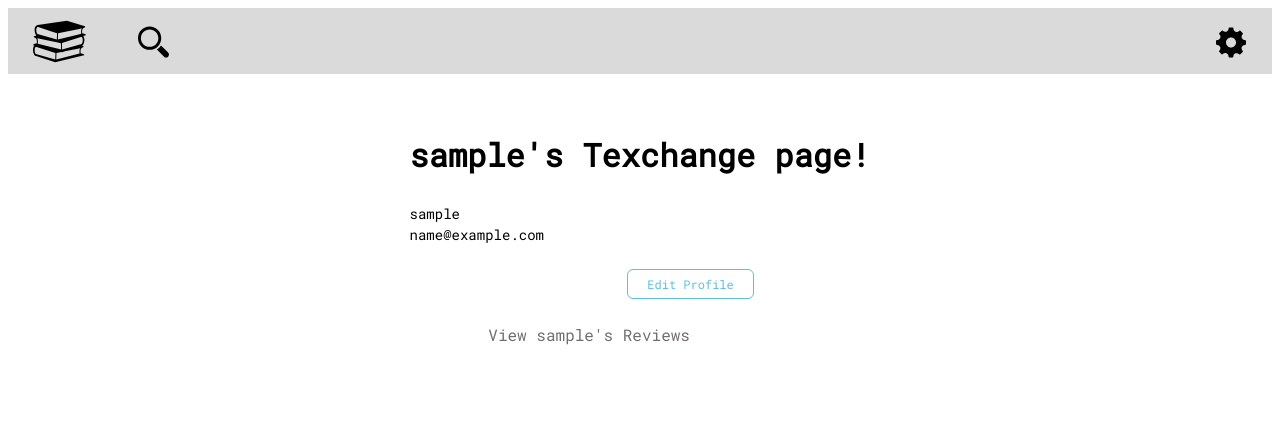
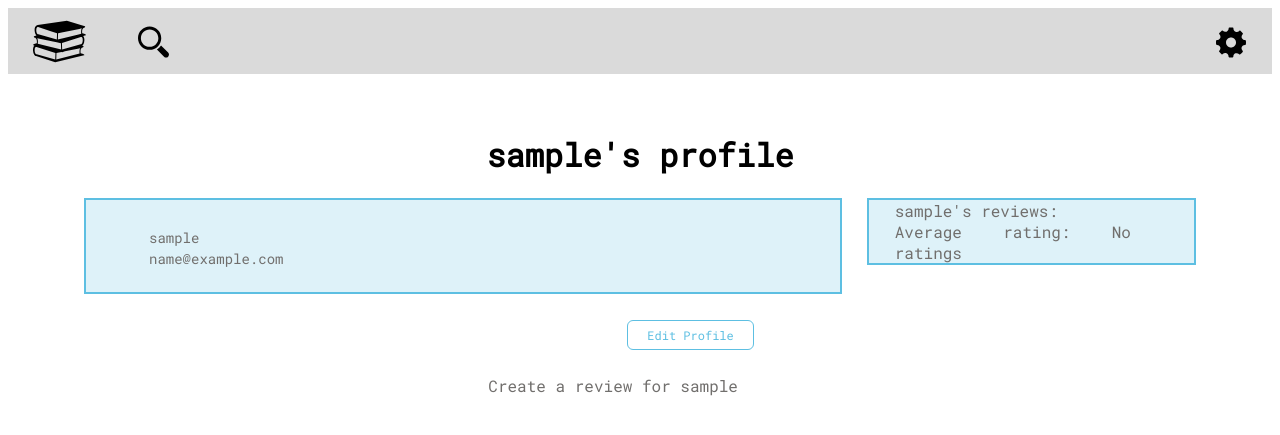
Before and after one commit to sabsterette/texchange, a Flask app: a page that uses flaskblog/templates/profile.html in a window 1280 px wide. Shown: the top 435 px of the page. Run offline with Flask 2, Linux system fonts and the light colour scheme; the visitor is signed in with stand-in values (Sample User, id 1); data comes from the database, SQL or seed files in the repository; data that the repository does not hold is empty.

Commit message:
reviews are now displayed on profile

```diff
--- a/flaskblog/forms.py
+++ b/flaskblog/forms.py
@@ -43,7 +43,7 @@ class CreateForm (FlaskForm):
     title = StringField('Title', validators=[DataRequired()])
     edition = StringField('Edition')
     authors = StringField('Authors', validators=[DataRequired()])
-    price = DecimalField('Price', places=3, validators=[DataRequired()])
+    price = DecimalField('Price', places=2, validators=[DataRequired()])
     course = StringField('Class Name', validators=[DataRequired()])
     quality = SelectField('Quality', choices=[('Brand New', 'Brand New'), ('Lightly Used', 'Lightly Used'), ('Used', 'Used'), ('Old', 'Old')], validators=[DataRequired()])
     description = TextAreaField('Description', validators=[Length(max=140)])
@@ -55,8 +55,9 @@ class CreateForm (FlaskForm):
 
 
 class CreateReview (FlaskForm):
-    rating = SelectField('Rating',choices=[(1, '1 star'), (2, '2 star'), (3, '3 star'), (4, '4 star'), (5, '5 star')],validators=[DataRequired()])
+    rating = SelectField('Rating',choices=[('1', '1 star'), ('2', '2 star'), ('3', '3 star'), ('4', '4 star'), ('5', '5 star')], validators=[DataRequired()])
     description = TextAreaField('Description')
+    anonymous = BooleanField('Make Anonymous Review')
     submit = SubmitField('Leave Review!')
 
     # class UpdateAccountForm (FlaskForm):
--- a/flaskblog/models.py
+++ b/flaskblog/models.py
@@ -57,9 +57,13 @@ class Post(db.Model):
 #   instance of the Reviews class/model.
 class Reviews(db.Model):
     review_id = db.Column(db.Integer, primary_key=True)
+    #user_id stores the user that is being reviewed
     user_id = db.Column(db.Integer, db.ForeignKey('user.id'), nullable=False)
+    #reviewer stores the username of the reviewer
+    reviewer = db.Column(db.String)
     rating = db.Column(db.Integer, nullable=False)
     description = db.Column(db.String(255))
+
 
     #repr is basically toString
     def __repr__(self):
--- a/flaskblog/routes.py
+++ b/flaskblog/routes.py
@@ -8,7 +8,7 @@ from flask import render_template, url_for, flash, redirect, request
 from flaskblog.forms import RegistrationForm, LoginForm, CreateForm, CreateReview, \
  SearchForm, editItemForm
 from flaskblog import app, db, bcrypt
-from flaskblog.models import User, Post
+from flaskblog.models import User, Post, Reviews
 from flask_login import login_user, current_user, logout_user, login_required
 
 
@@ -62,43 +62,55 @@ def logout():
     flash('You have been logged out')
     return redirect(url_for('login'))
 
-def save_picture(form_picture):
-    #saving the name of the picture as a random sequence
-    random_hex = secrets.token_hex(8)
-    #this saves the file name as well as the extention
-    #allows us to remember the extention, we only need to remember the extention
-    _, f_ext = os.path.splitext(form_picture.filename)
-    picture_fn = random_hex + f_ext
-    #gives the full path all the way to the static directory
-    picture_path = os.path.join(app.root_path, 'static/profile_pic', picture_fn)
-    #Resizes file to make sure the pictures do not take up too much space
-    output_size=(125, 125)
-    i=Image.open(form_picture)
-    i.thumbnail(output_size)
+# def save_picture(form_picture):
+#     #saving the name of the picture as a random sequence
+#     random_hex = secrets.token_hex(8)
+#     #this saves the file name as well as the extention
+#     #allows us to remember the extention, we only need to remember the extention
+#     _, f_ext = os.path.splitext(form_picture.filename)
+#     picture_fn = random_hex + f_ext
+#     #gives the full path all the way to the static directory
+#     picture_path = os.path.join(app.root_path, 'static/profile_pic', picture_fn)
+#     #Resizes file to make sure the pictures do not take up too much space
+#     output_size=(125, 125)
+#     i=Image.open(form_picture)
+#     i.thumbnail(output_size)
 
-    i.save(picture_path)
-    return picture_fn
+#     i.save(picture_path)
+#     return picture_fn
 
 @app.route("/profile/<userprofile>", methods=['GET'])
 @login_required
 def profile(userprofile):
     user=User.query.filter_by(username=userprofile).first()
-    return render_template('profile.html', title='PROFILE', user=user)
+    reviews=user.reviews
+    ratings=0
+    if reviews:
+        for review in reviews:
+            ratings=ratings+review.rating
+        avg_rating=ratings/len(reviews)
+    else:
+        avg_rating=None
+    return render_template('profile.html', title='PROFILE', user=user, reviews=reviews,
+    avg_rating=avg_rating)
 
 
 @app.route("/review/<userprofile>", methods=['GET', 'POST'])
 @login_required
-def review(userprofile):                                                      #is this a parameter
-    user = User.query.filter_by(username=userprofile).first()                  #idk what this is
+def review(userprofile):
+    user = User.query.filter_by(username=userprofile).first()
     form = CreateReview()
     if form.validate_on_submit():
-        rating = Reviews(rating=form.rating.data,
-        description=form.description.data,
-        user_id = form.user_id)
+        if form.anonymous.data == True:
+            review=Reviews(rating=int(form.rating.data, 10), description=form.description.data,
+            user_id=user.id, reviewer=None)
+        else:
+            review=Reviews(rating=int(form.rating.data, 10), description=form.description.data,
+            user_id=user.id, reviewer=current_user.username)
         db.session.add(review)
         db.session.commit()
-        flash('You have created a review!', 'success')
-        return redirect(url_for('home'))
+        flash(f'You have created a review for {userprofile}!', 'success')
+        return redirect(url_for('profile', userprofile=userprofile))
     return render_template('review.html', form=form)
 
 # @app.route("/edit-profile", methods=['GET', 'POST'])
--- a/flaskblog/static/profile.css
+++ b/flaskblog/static/profile.css
@@ -10,12 +10,43 @@
 }
 
 .container {
-    display: flex;
+    /* display: flex; */
     justify-content: center;
     align-items: center;
     text-align: justify;
     margin-top: 3%;
 }
+
+.column1{
+    float: left;
+    padding-right: 5%;
+    padding-left: 5%;
+    width: 60%;
+    padding-bottom: 2%;
+    padding-top: 2%;
+    margin-left: 6%;
+    border: 2px solid #5DBFE2;
+    background-color: rgba(93, 191, 226, 0.2);
+    color:rgb(113,111,109);
+}
+
+.column2 {
+    float: left;
+    padding-right: 5%;
+    padding-left: 2%;
+    margin-left: 2%;
+    width: 26%;
+    border: 2px solid #5DBFE2;
+    background-color: rgba(93, 191, 226, 0.2);
+    color:rgb(113,111,109);
+
+}
+
+.row:after {
+    content: "";
+    display: table;
+    clear: both;
+  }
 
 .form-group {
     display: border-box;
@@ -30,7 +61,6 @@
 
 .form-signin-heading {
     text-align: center;
-    display: inline-block;
 
 }
 
--- a/flaskblog/templates/profile.html
+++ b/flaskblog/templates/profile.html
@@ -36,12 +36,20 @@
 
   <!--NAVBAR END-->
   <div class="container">
+    <div class="success">
+      {% with messages = get_flashed_messages() %}
+      {% if messages %}
+      <ol class="flashes">
+        {% for message in messages %}
+        <li class="flashes">{{ message }}</li>
+        {% endfor %}
+      </ol>
+      {% endif %}
+      {% endwith %}
+    </div>
+    <h1 class="form-signin-heading">{{ user.username }}'s profile</h1>
     <div class="row">
-
-      <!-- <div class="col-md-6"> -->
-
-      <h1 class="form-signin-heading">{{ user.username }}'s Texchange page!</h1>
-
+      <div class="column1">
         <div class="form-horizontal">
           <div class="form-group">
             <label class="col-sm-3-control-label">{{ user.username }}</label>
@@ -50,9 +58,51 @@
             <label class="col-sm-3-control-label">{{ user.email }}</label>
           </div>
         </div>
+      </div>
 
       <!-- </div> -->
 
+      <div class="column2">
+        <div class="avg-rating-title">
+          {{ user.username }}'s reviews: <br>
+        </div>
+        <div class="avg-rating">
+          Average rating:
+          {% if avg_rating %}
+          {{ avg_rating }}
+          {% else %}
+          No ratings
+          {% endif %}
+        </div>
+        {% for review in reviews %}
+        <div class="reviewer-title">
+          Posted by:
+        </div>
+        <div class="reviewer">
+          {% if review.reviewer %}
+          {{ review.reviewer }}
+          {% else %}
+          Anonymous
+          {% endif %}
+        </div>
+        <div class="rating-title">
+          Rating given:
+        </div>
+        <div class="rating">
+          {{ review.rating }}
+        </div>
+        <div class="description-title">
+          Description:
+        </div>
+        <div class="description">
+          {% if review.description %}
+          {{ review.description }}
+          {% else %}
+          -
+          {% endif %}
+        </div>
+        {% endfor %}
+      </div>
     </div>
 
 
@@ -60,7 +110,8 @@
   {% if current_user==user %}
   <button class="editProfile">Edit Profile</button>
   {% endif %}
-  <a class="review" href="{{ url_for('review', userprofile=user.username) }}">View {{ user.username }}'s Reviews</a>
+  <a class="review" href="{{ url_for('review', userprofile=user.username) }}">Create a review for
+    {{ user.username }} </a>
 </body>
 
 </html>
```
Also changed, not shown: flaskblog/templates/review.html (+13 -2 lines). Lines whose indentation alone changed are shown as unchanged.
